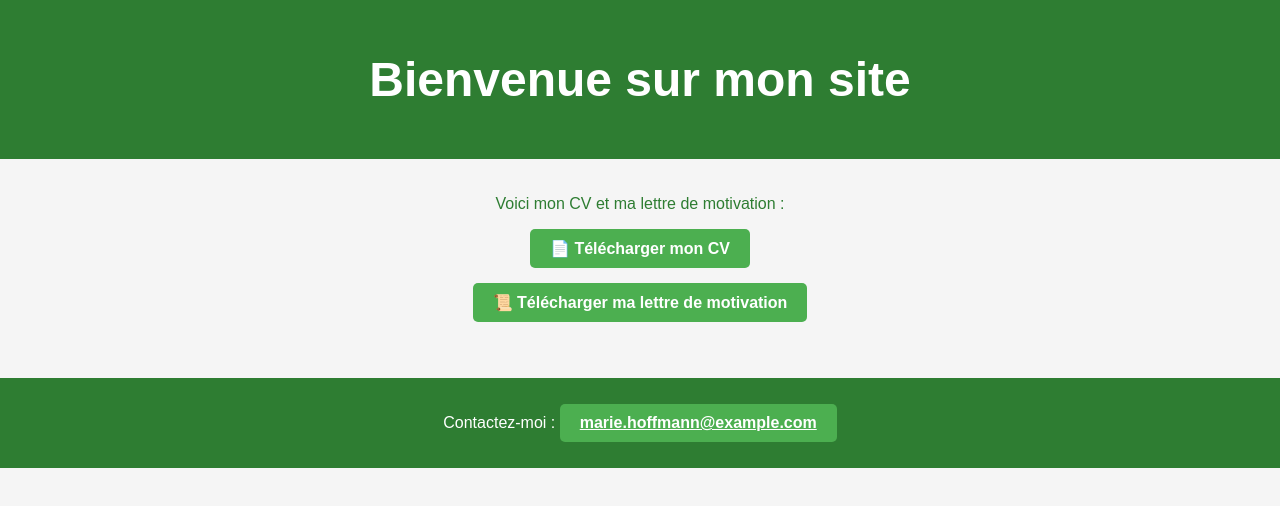
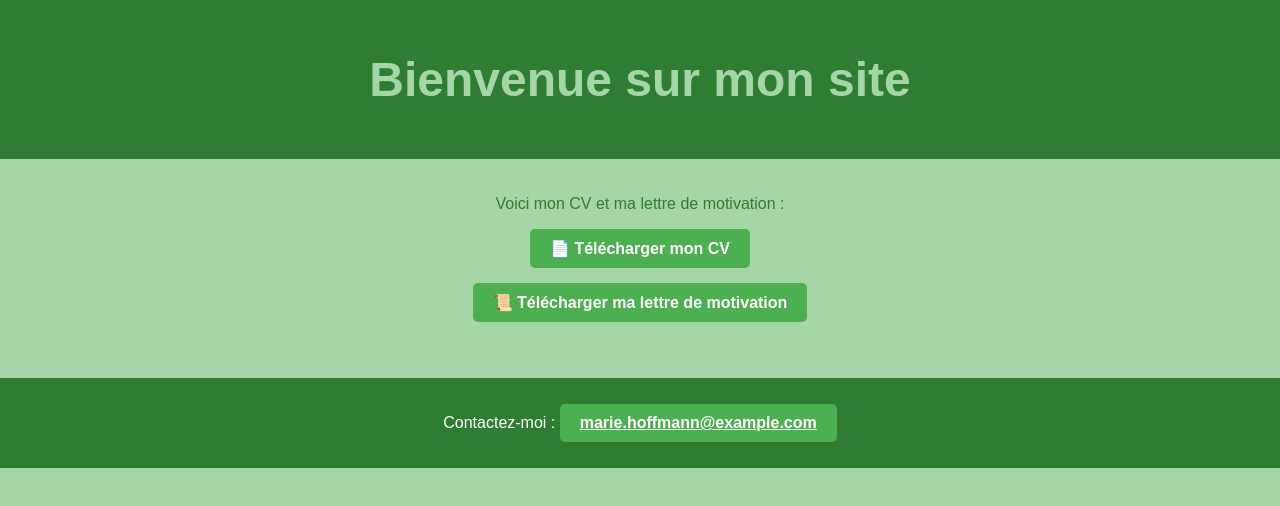
Before and after one commit to maryhoffmann/mon.stage, a plain HTML site: page index.html in a window 1280 px wide. Drawn offline with Linux system fonts and the light colour scheme.

Commit message:
Update style.css

```diff
--- a/style.css
+++ b/style.css
@@ -1,8 +1,8 @@
 /* 🎨 Palette de verts */
 :root {
+    --vert-pale: #A5D6A7;  /* Vert pâle */
     --vert-fonce: #2E7D32;
     --vert-moyen: #4CAF50;
-    --vert-clair: #A5D6A7;
     --blanc: #ffffff;
     --gris-clair: #f5f5f5;
 }
@@ -11,7 +11,7 @@
 body {
     font-family: 'Arial', sans-serif;
     text-align: center;
-    background-color: var(--gris-clair);
+    background-color: var(--vert-pale);  /* Fond vert pâle */
     color: var(--vert-fonce);
     margin: 0;
     padding: 0;
@@ -56,6 +56,11 @@ a:hover {
     background-color: var(--vert-fonce);
 }
 
+/* 📝 Titres */
+h1 {
+    color: var(--vert-pale);  /* Titre en vert pâle */
+}
+
 /* 📩 Pied de page */
 footer {
     margin-top: 20px;
```
